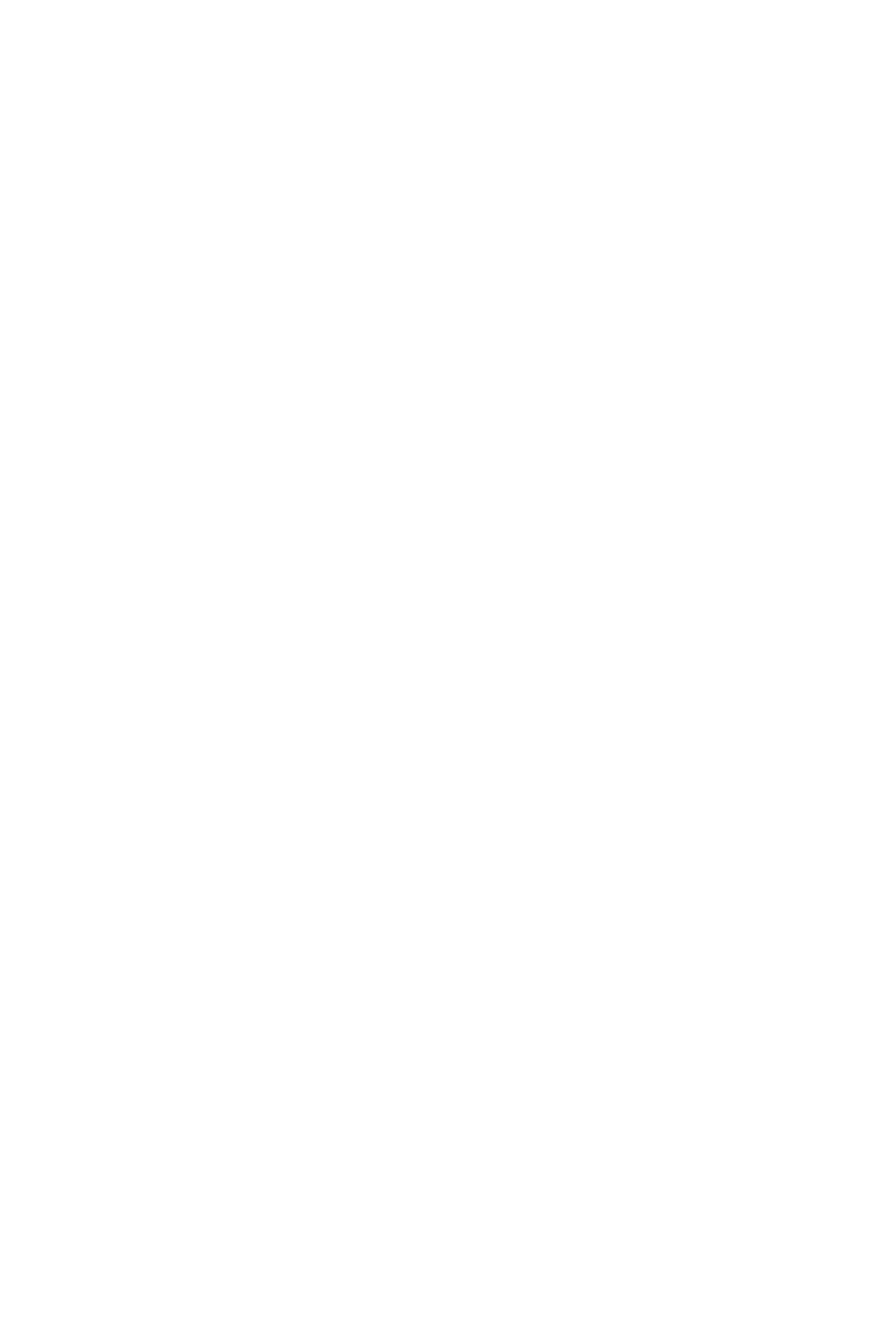
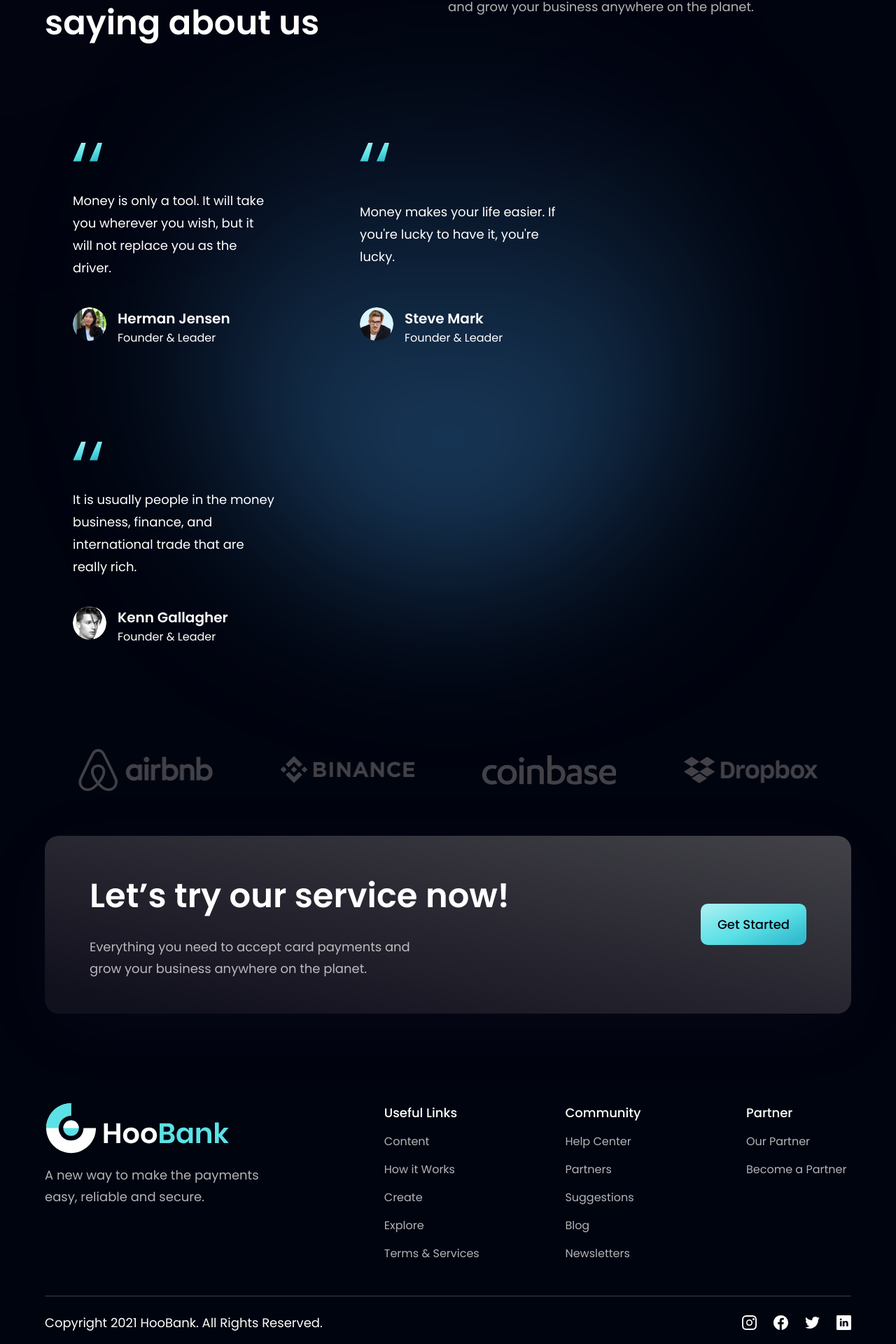
Before and after one commit to derwin9227/bank-modern, a React (Vite) app: page / in a window 1280 px wide. Shown: the part 2950-4870 px from the top of the page at 70% size. Before the commit the page ends 2900 px from the top, so only its background shows below. Built offline with nearby package versions, Linux system fonts and the light colour scheme.

Commit message:
build testimonials, clients, CTA and footer section

```diff
--- a/src/components/CTA.jsx
+++ b/src/components/CTA.jsx
@@ -1,9 +1,24 @@
-import React from 'react'
+import React from 'react';
+import styles from '../style';
+import Button from './Button';
 
-const CTA = () => {
-  return (
-    <div>CTA</div>
+const CTA = () => (
+    <section className={`${styles.flexCenter} ${styles.marginY}
+    ${styles.padding} sm:flex-row flex-col
+    bg-black-gradient-2 rounded-[20px] box-shadow`}>
+      <div className='flex-1 flex flex-col'>
+        <h2 className={styles.heading2}>
+          Let’s try our service now!
+        </h2>
+        <p className={`${styles.paragraph} max-w-[470px] mt-5`}>
+          Everything you need to accept card payments and grow your business anywhere on the planet.
+        </p>
+      </div>
+
+      <div className={`${styles.flexCenter} sm:ml-10 ml-0 sm:mt-0 mt-10`}>
+        <Button />
+      </div>
+    </section>
   )
-}
 
 export default CTA
--- a/src/components/Clients.jsx
+++ b/src/components/Clients.jsx
@@ -1,9 +1,20 @@
 import React from 'react'
+import {clients } from '../constants';
+import styles from '../style';
 
-const Clients = () => {
-  return (
-    <div>Clients</div>
+const Clients = () => (
+    <section className={`${styles.flexCenter} my-4`}>
+      <div className={`${styles.flexCenter} flex-wrap w-full`}>
+      {
+        clients.map((client) => (
+          <div key={client.id}  className={`flex-1 ${styles.flexCenter} sm:min-w-[192px] min-w-[120px]`}>
+            <img src={client.logo} alt="client"
+            className='sm:w-[192px] w-[100px] object-contain' />
+          </div>
+      ))}
+      </div>
+    </section>
   )
-}
+
 
 export default Clients
--- a/src/components/FeedbackCard.jsx
+++ b/src/components/FeedbackCard.jsx
@@ -1,9 +1,20 @@
-import React from 'react'
+import React from 'react';
+import {quotes} from '../assets';
 
-const FeedbackCard = () => {
-  return (
-    <div>FeedbackCard</div>
+const FeedbackCard = ({content, name, title, img}) => (
+    <div className='flex justify-between flex-col px-10 py-12 rounded-[20px] max-w-[370px] md:mr-10 sm:mr-5 my-5 feedback-card'>
+      <img src={quotes} alt="double_quotes" className='w-[42px] h-[27px] object-contain' />
+      <p className='font-poppins font-normal text-[18px] leading-[32px] text-white my-10'>{content}</p>
+
+      <div className="flex flex-row">
+        <img src={img} alt={name} className='w-[48px] h-[48px] rounded-full'/>
+        <div className="flex flex-col ml-4">
+          <h4 className='font-poppins font-semibold text-[20px] leading-[32px] text-white'>{name}</h4>
+          <p className='font-poppins font-normal text-[16px] leading-[24px] text-white'>{title}</p>
+        </div>
+      </div>
+    </div>
   )
-}
+
 
 export default FeedbackCard
--- a/src/components/Footer.jsx
+++ b/src/components/Footer.jsx
@@ -1,9 +1,50 @@
-import React from 'react'
+import React from 'react';
+import styles from '../style';
+import {logo} from '../assets';
+import { footerLinks, socialMedia } from '../constants';
 
-const Footer = () => {
-  return (
-    <div>Footer</div>
+const Footer = () => (
+    <section className={`${styles.flexCenter} ${styles.paddingY} flex-col`}>
+      <div className={`${styles.flexStart} md:flex-row flex-col mb-8 w-full`}>
+        <div className={`flex-1 flex flex-col justify-start mr-10`}>
+          <img src={logo} alt="hoobank" className='w-[266px] h-[72px] object-contain'/>
+          <p className={`${styles.paragraph} mt-4 max-w-[310px]`}>
+            A new way to make the payments easy, reliable and secure.
+          </p>
+        </div>
+
+        <div className="flex-[1.5] w-full flex flex-row justify-between flex-wrap md:mt-0 mt-10">
+          {footerLinks.map((footerlink) => (
+            <div key={footerlink.key} className="flex flex-col ss:my-0 my-4 min-w-[150px]">
+              <h4 className='font-poppins font-medium text-[18px] leading-[27px] text-white'>
+                {footerlink.title}
+              </h4>
+              <ul className='list-none mt-4'>
+                {
+                  footerlink.links.map((link, index)=>(
+                      <li key={link.name} className={`font-poppins font-normal text-[16px] leading-[24px] text-dimWhite hover:text-secondary cursor-pointer ${index !== footerlink.links.lenght -1 ? 'mb-4' : 'mb-0'}`}>
+                      {link.name}
+                      </li>
+                  ))}
+              </ul>
+            </div>
+          ))}
+        </div>
+      </div>
+
+      <div className='w-full flex justify-between items-center md:flex-row flex-col pt-6 border-t-[1px] border-t-[#3F3E45]'>
+        <p className='font-poppins font-normal text-center text-[18px] leading-[27px] text-white'>
+        Copyright 2021 HooBank. All Rights Reserved.
+        </p>
+        <div className="flex flex-row md:mt-0 mt-6">
+          {
+            socialMedia.map((social, index)=>(
+              <img key={social.id} src={social.icon} alt={social.id}
+              className={`w-[21px] h-[21px] object-contain cursor-pointer ${index !== socialMedia.length -1 ? 'mr-6' : 'mr-0'}`}/>
+            ))}
+        </div>
+      </div>
+    </section>
   )
-}
 
 export default Footer
--- a/src/components/Testimonials.jsx
+++ b/src/components/Testimonials.jsx
@@ -1,9 +1,32 @@
-import React from 'react'
+import React from 'react';
 
-const Testimonials = () => {
-  return (
-    <div>Testimonials</div>
+import { feedback } from '../constants';
+import styles from '../style';
+import FeedbackCard from './FeedbackCard';
+
+
+const Testimonials = () => (
+    <section id="clients" className={`${styles.paddingY} ${styles.flexCenter} flex-col relative`}>
+
+        <div className="absolute z-[0] w-[60%] h-[60%] -right[50%] rounded-full blue__gradient" />
+
+      <div className='w-full flex justify-between items-center md:flex-row flex-col sm:mb-16 mb-6 relative z-[1]'>
+        <h1 className={styles.heading2}>What people are <br className='sm:block hidden'/> saying about us</h1>
+
+        <div className="w-full md:mt-0 mt-6">
+          <p className={`${styles.paragraph} text-left max-w-[450px]`}>
+            Everything you need to accept card payments and grow your business anywhere on the planet.
+          </p>
+        </div>
+      </div>
+
+      <div className="flex flex-wrap sm:justify-start justify-center w-full feddback-container relative z-[1]">
+        {
+          feedback.map((card) => (
+            <FeedbackCard key={card.id} {...card}/>
+          ))}
+      </div>
+    </section>
   )
-}
 
 export default Testimonials
```
